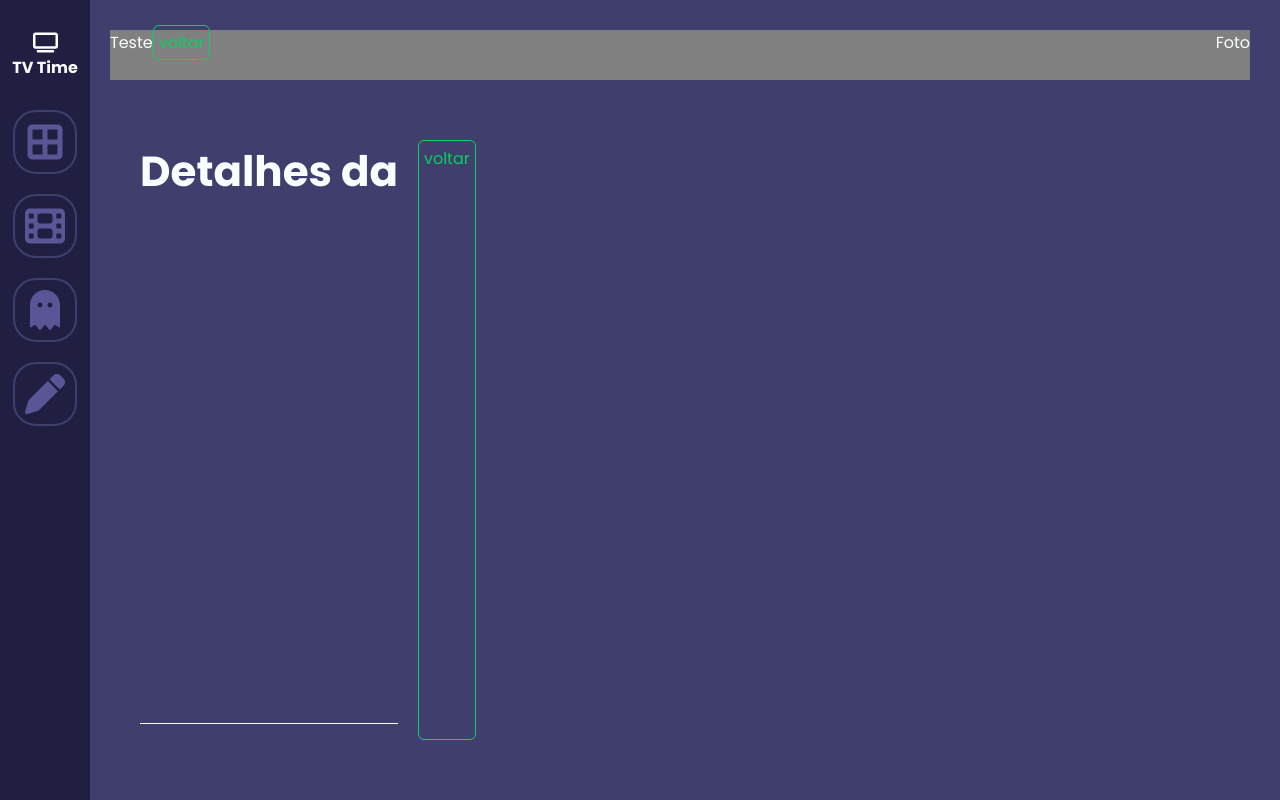
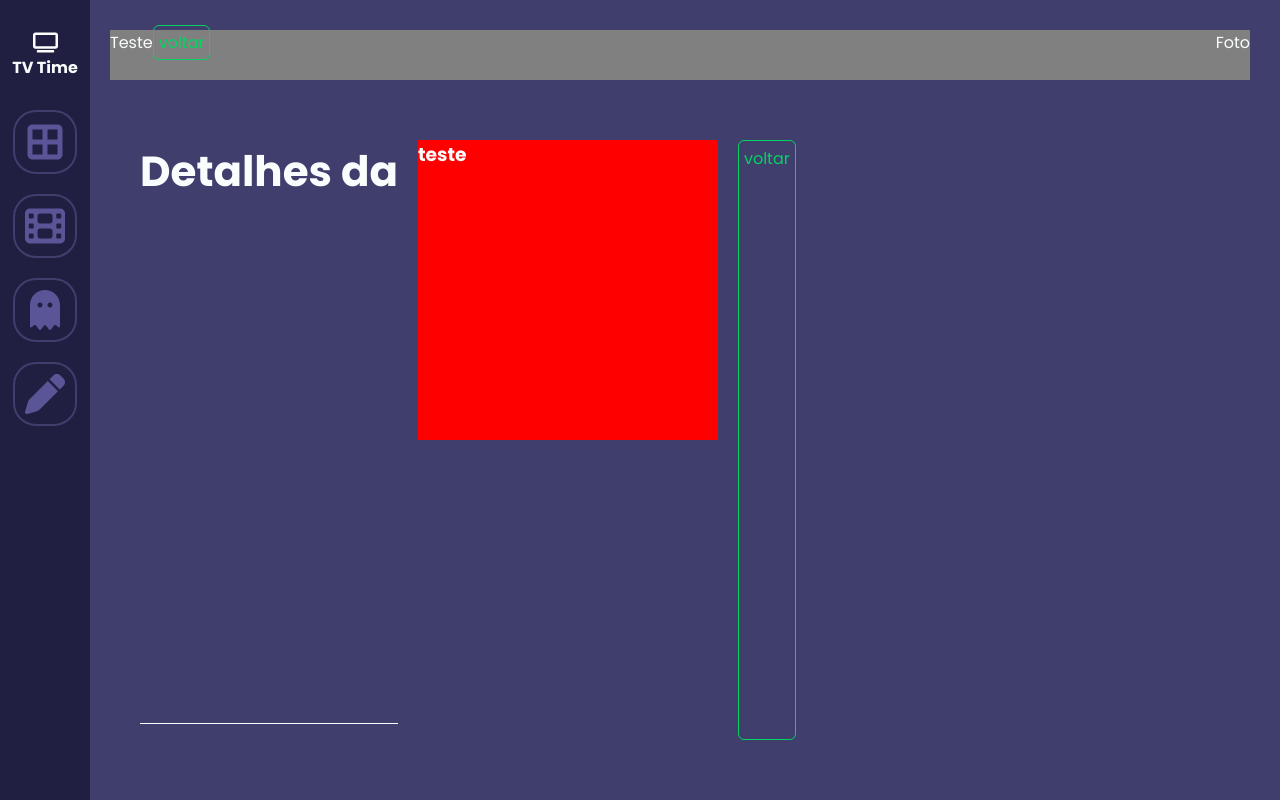
Before and after one commit to oliveiralecca/university-tvtime-app, a React (Vite) app in the folder frontend/: page /teste/inicio in a window 1280 px wide. Built offline with nearby package versions, Linux system fonts and the light colour scheme; no server answers.

Commit message:
adjust sections

```diff
--- a/frontend/src/pages/movieDetails/index.tsx
+++ b/frontend/src/pages/movieDetails/index.tsx
@@ -4,6 +4,7 @@
 import { Container } from "../../components/Container";
 import { Title } from "../../components/Title";
 import { useDataResults } from "../../contexts/dataContext";
+import * as S from "./styles"
 
 export function MovieDetails() {
   const { users } = useDataResults();
@@ -17,6 +18,11 @@
     <Container>
       <Title>Detalhes {genderIdentify} {firstName}</Title>
       {userDetails && <Card name={userDetails.name} age={userDetails.age} gender={userDetails.gender} />}
+      <S.Container>
+        <section className="escopo">
+          <h1>teste</h1>
+        </section>
+      </S.Container>
       <Button path="/" label="voltar" />
     </Container>
   )
--- a/frontend/src/pages/movieDetails/style.ts
+++ /dev/null
@@ -1,6 +0,0 @@
-import styled from "styled-components"
-
-export const SectionDetail = styled.section`
-
-
-`;
--- /dev/null
+++ b/frontend/src/pages/movieDetails/styles.ts
@@ -0,0 +1,9 @@
+import styled from "styled-components"
+
+export const Container = styled.section`
+    section{
+        background-color: red;
+        height: 300px;
+        width: 300px;
+    }
+`;
```
